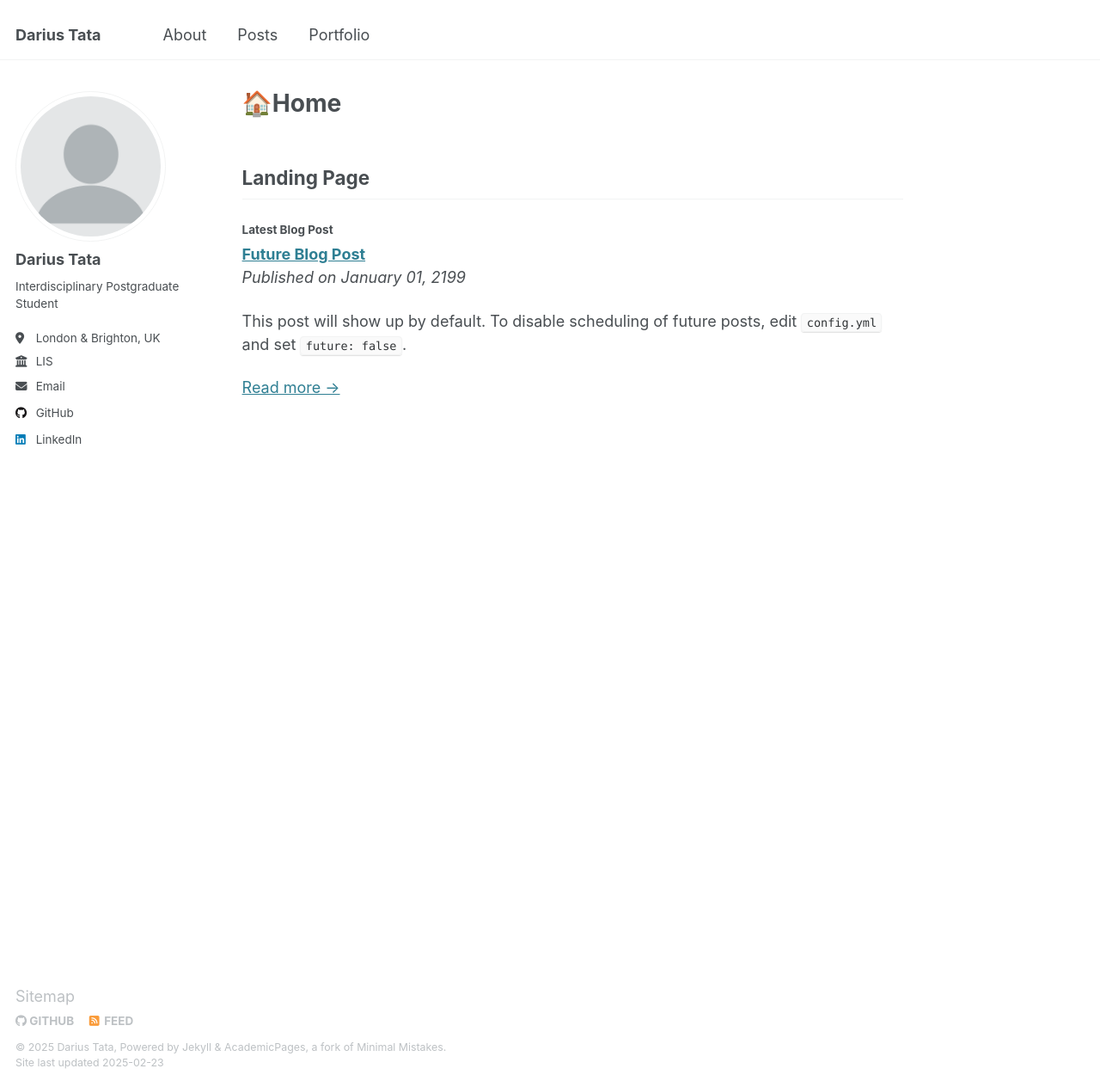
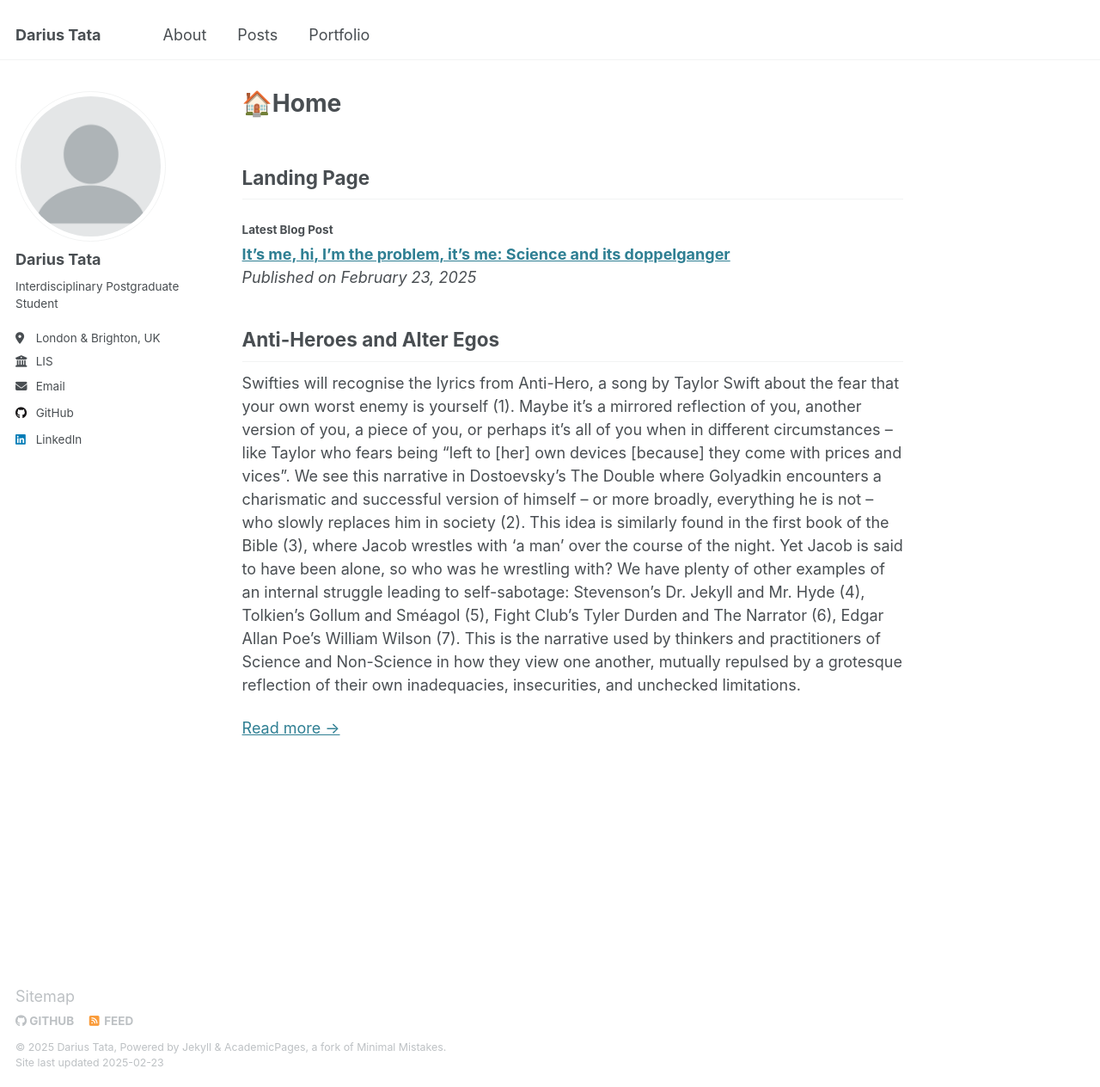
Before and after one commit to DariusTata/DariusTata.github.io, a Jekyll site: the page built from _pages/about.md, in a window 1280 px wide and 1264 px high. Shown: the whole window at 86% size. Built offline with Jekyll 4.4.1, drawn with Linux system fonts in a browser that asks for light colours; part of the change alters nothing that is shown.

Commit message:
edited blog post 1
edited blog post 1, including youtube embed. created _posts_old and moved old posts to that folder.

```diff
--- a/_posts/2025-02-23-blog-post-1.md
+++ b/_posts/2025-02-23-blog-post-1.md
@@ -1,5 +1,5 @@
 ---
-title: 'Science and its Doppelganger'
+title: 'It’s me, hi, I’m the problem, it’s me: Science and its doppelganger'
 date: 2025-02-23
 permalink: /posts/2025/02/blog-post-1/
 tags:
@@ -8,22 +8,21 @@ tags:
   - category2
 ---
 
-# It’s me, hi, I’m the problem, it’s me: Science and its doppelganger.
 ## Anti-Heroes and Alter Egos
 Swifties will recognise the lyrics from Anti-Hero, a song by Taylor Swift about the fear that your own worst enemy is yourself (1). Maybe it’s a mirrored reflection of you, another version of you, a piece of you, or perhaps it’s all of you when in different circumstances – like Taylor who fears being “left to \[her] own devices \[because] they come with prices and vices”. We see this narrative in Dostoevsky’s The Double where Golyadkin encounters a charismatic and successful version of himself – or more broadly, everything he is not – who slowly replaces him in society (2). This idea is similarly found in the first book of the Bible (3), where Jacob wrestles with ‘a man’ over the course of the night. Yet Jacob is said to have been alone, so who was he wrestling with? We have plenty of other examples of an internal struggle leading to self-sabotage: Stevenson’s Dr. Jekyll and Mr. Hyde (4), Tolkien’s Gollum and Sméagol (5), Fight Club’s Tyler Durden and The Narrator (6), Edgar Allan Poe’s William Wilson (7). This is the narrative used by thinkers and practitioners of Science and Non-Science in how they view one another, mutually repulsed by a grotesque reflection of their own inadequacies, insecurities, and unchecked limitations.
 
-![alt text](<../images/posts/skinner.png>){: style=display: block; margin: auto;"width: 300px; height: auto;"}
+![alt text](</images/posts/skinner.png>){: style=display: block; margin: auto;"width: 300px; height: auto;"}
 _Image description: Seymour Skinner, the school principal from The Simpsons and fictional Vietnam war veteran, demonstrates he like Taylor Swift in Anti-Hero can “stare directly at the sun but never in the mirror”._
 
 ## Pot, meet Kettle
 For each example above, both Science and Non-Science view themselves as the protagonist in the pursuit of what is true, attributing the other as their arrogant, foul, and uncanny doppelganger – perhaps unwittingly. For what ‘Normal Science’ (8) accuses Non-Science of are the fears it has about itself: the potential for subjective bias, unfalsifiability (9), and a disregard for empirical evidence. By the same token, Non-Science looks at Science and sees their own fears reflected back: extreme reductionism, loss of deeper meaning, and the illusion of certainty.
 
-![alt text](<../images/posts/we-re-all-trying-to-find-the-guy-who-did-this.gif>){: style=display: block; margin: auto;"}
+![alt text](</images/posts/we-re-all-trying-to-find-the-guy-who-did-this.gif>){: style=display: block; margin: auto;"}
 
 ## Culture in the Lab
 While Science prizes objectivity, both it and Non-Science are socially constructed. Scientific knowledge is shaped by social, historical and cultural contexts (8,10). Consider germ theory’s delayed acceptance due doctors protecting their authority (11,12,13), homosexuality’s classification as a mental disorder until 1973 (14,15,16,17), and eugenics discredited following the horrors of World War II (18,19,20). Each shifted through changing social attitudes, not empirical scrutiny alone. There is no “view from nowhere” from which Science can exist or practice (21).
 
-![alt text](<../images/posts/always has been.png>){: style=display: block; margin: auto;"width: 500px; height: auto;"}
+![alt text](</images/posts/always has been.png>){: style=display: block; margin: auto;"width: 500px; height: auto;"}
 
 ## The Author: Dead and Buried, Yet Haunting
 Non-Science has also come up short when measured against its own ideals. One example is reducing Barthes' Death of the Author (22) from questioning the centralisation of authorial intent towards a rigid formula of dismantling authorial intent, thereby automatically dismissing any authorial context. We find irony in New Criticism engaging in exactly the kind of absolutist thinking Barthes was arguing against (23,24). Absolute authority of meaning isn’t dismantled, but shifted from a single individual to the pluralist many; the ‘correct’ way to understand a text becomes considering its innumerable interpretations, an elegant impossibility equal to definitively knowing a long-dead author’s true intention. Understanding Barthes’ biographical context helps illustrate his move from structuralism to post-structuralism, and the interplay between the two, which is lost in reductionist readings (25).
@@ -33,23 +32,53 @@ So where can we find reconciliation between the two halves of epistemological in
 
 |   |   |
 |---|---|
-| ![alt text](<../images/posts/fig1.1.png>){: style="display: block; margin: auto; width: 40%;"} | ![alt text](<../images/posts/fig1.2.png>){: style="display: block; margin: auto; width: 40%;"} |
+| ![alt text](</images/posts/fig1.1.png>){: style="display: block; margin: auto; width: 40%;"} | ![alt text](</images/posts/fig1.2.png>){: style="display: block; margin: auto; width: 40%;"} |
 | Fig 1-1 is how we see particles (such as bullets) passing through the double-slit: we see two distinct maxima in line with the two slits.  | Fig1-2 shows how we see waves passing through the double-slit: we see construtive and destructive interference resulting in a series of maxima (ie peaks of  high intensity light) and minima (ie troughs of no light).  |
-| ![alt text](<../images/posts/fig1.3.png>) | ![alt text](<../images/posts/fig1.4.png>) |
+| ![alt text](</images/posts/fig1.3.png>) | ![alt text](</images/posts/fig1.4.png>) |
 | Fig 1-3 | Fig 1-4 |
 |   |   |
 
 Complex Causality is another area of reconciliation. Science knows this as The Observer Effect, demonstrated in Anthropology by the Hawthorne Effect (30,31) and in Physics by the Heisenberg uncertainty principle (32,33). The first details that human behaviour changes if aware of observation, while the second details how knowing more about the momentum of a quantum entity (eg a photon or electron) results in knowing less about its position in space – knowing both with high precision is not possible. Non-Science recognises complex causality in reader-response theory: the reader’s interpretation, and thus background, experiences, and feelings interact with the author’s text to shape the meaning of the work (34,35).
 
-https://www.youtube.com/watch?v=7u_UQG1La1o
+<iframe width="560" height="315"
+    src="https://www.youtube.com/embed/7u_UQG1La1o"
+    frameborder="0" allowfullscreen>
+</iframe>
 
-Video description:~A goofy but brief explainer on Young’s Double Slit Experiment and Heisenberg’s Uncertainty principle.~
+_Video description:A goofy but brief explainer on Young’s Double Slit Experiment and Heisenberg’s Uncertainty principle._
 
 ## Both/And: Beyond the Binary
 In the margins of Young’s empirical evidence, the answer to “is light a wave or a particle?” becomes: “Both!”. Or more cautiously, “It depends”. Isn’t this an answer we would expect from the Humanities or Non-Science? Frankly, the answer reveals to us that our question is nonsensical; it depends on the assumptions made behind the question. In light of Reader-response theory, the answer to “does meaning arise from the author and their text or the reader and their interpretation?” reflects our last answer: “It depends on both.” Again our question is flawed, or at least incomplete. The differences between Science and Non-Science come from definition in opposition to each other, so the answer to the question: “Is the valid epistemological inquiry Science or Non-Science?” must surely be: Both! And it depends...
 
 ---
 
+_Note from the Author: This piece was originally written and submitted for an assessment at LIS with the brief "compare between scientific and non-scientific modes of thinking and/or action". This version has been slightly further edited._
+
+---
+
 ### Bibliography
-1.
-2.
+1. Swift, TA. Anti-Hero. Youtube music video. 2022 Oct 21. https://www.youtube.com/watch?v=b1kbLwvqugk \[Accessed 19th January 2025].
+2. Dostoevsky F. The Double: A Petersburg Poem. Otechestvennye zapiski 1846.
+3. The Bible. New International Version. Genesis 32:22-32.
+4. Stevenson RL. Doctor Jekyll and Mister Hyde. St. Paul, Mn: Emc; 1967.
+5. Tolkien JRR. The Hobbit. London: Harpercollins Children’s Books; 1937.
+6. Palahniuk C. Fight Club. New York: W.W. Norton & Company; 1996.
+7. Poe EA. William Wilson. Burton’s Gentleman’s Magazine. 1839 Oct.
+8. Kuhn TS. The structure of scientific revolutions. 2d ed., enl. Chicago: University of Chicago Press; 1970. 210 p. (International encyclopedia of unified science. Foundations of the unity of science, v. 2, no. 2).
+9. Popper, K. Conjectures and Refutations. London: Routledge; 1963. pp. 33-38
+10. Berger P, Luckmann T. The social construction of reality. InSocial theory re-wired 2016 Mar 31 (pp. 110-122). Routledge.
+11. Richmond PA. American attitudes toward the germ theory of disease (1860-1880). Journal of the history of medicine and allied sciences. 1954 Oct 1:428-54.
+12. Richmond PA. Some variant theories in opposition to the germ theory of disease. Journal of the History of Medicine and Allied Sciences. 1954 Jul 1:290-303.
+13. Latour B. The pasteurization of France. Harvard University Press; 1993 Oct 15.
+14. Hooker E. The adjustment of the male overt homosexual. Journal of projective techniques. 1957 Mar 1;21(1):18-31.
+15. Drescher J. Out of DSM: Depathologizing homosexuality. Behavioral sciences. 2015 Dec 4;5(4):565-75.
+16. Wakefield JC. R. Spitzer and the depathologization of homosexuality: some considerations on the 50th anniversary. World Psychiatry. 2024 Jun;23(2):285.
+17. Drescher J. Queer diagnoses parallels and contrasts in the history of homosexuality, gender variance, and the Diagnostic and Statistical Manual (DSM) Review and Recommendations Prepared for the DSM-V Sexual and Gender Identity Disorders Work Group. Focus. 2020 Jul;18(3):308-35.
+18. United Nations. Universal Declaration of Human Rights \[Internet]. United Nations. 1948. Available from: https://www.un.org/en/about-us/universal-declaration-of-human-rights
+19. Lee M. Engineering Mankind: The Sociopolitical Impact of Eugenics in America. Voces Novae. 2019;11(1):3.
+20. National Human Genome Research Institute. Eugenics and Scientific Racism \[Internet]. United States Department of Health and Human Services. 2022. Available from: https://www.genome.gov/about-genomics/fact-sheets/Eugenics-and-Scientific-Racism
+21. Nagel T. The view from nowhere. oxford university press; 1989 Feb 9.
+22. Barthes R. The death of the author. In: Barthes R. Image-Music-Text. Heath S, translator. New York: Hill and Wang; 1977. p. 142-148.
+23. Wimsatt WK, Beardsley MC. The intentional fallacy. University of the South; 1946 Jul 1.
+24. Richards IA. Practical Criticism V 4. Routledge; 2014 May 12.
+25. Lentricchia F. After the new criticism. University of Chicago Press; 1980.
```
Also changed, not shown: _posts_old/2012-08-14-blog-post-1.md (renamed from _posts/2012-08-14-blog-post-1.md), _posts_old/2013-08-14-blog-post-2.md (renamed from _posts/2013-08-14-blog-post-2.md), _posts_old/2014-08-14-blog-post-3.md (renamed from _posts/2014-08-14-blog-post-3.md), _posts_old/2015-08-14-blog-post-4.md (renamed from _posts/2015-08-14-blog-post-4.md), _posts_old/2199-01-01-future-post.md (renamed from _posts/2199-01-01-future-post.md).
